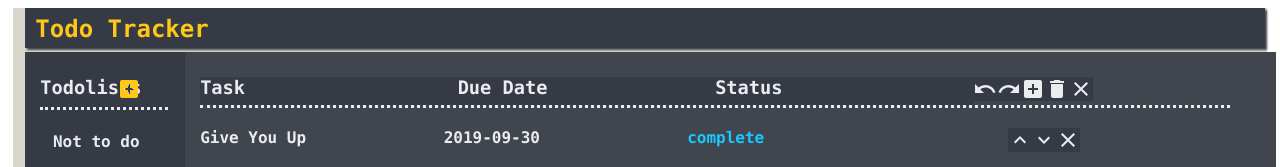
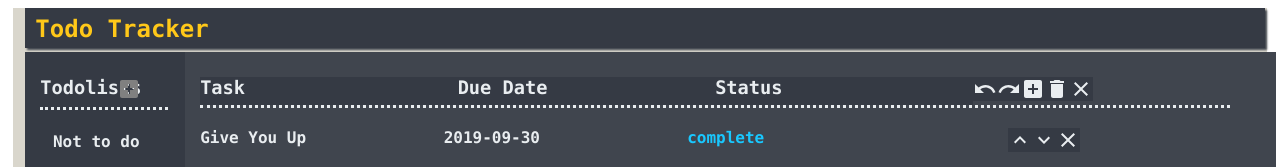
Before and after one commit to KevinD65/CSE-316-HW2, a React (Create React App) app in the folder todo_tracker_hw2-main/: page / in a window 1280 px wide. Both pictures are taken after a click on the element "Not to do". Shown: the top 167 px of the page. Built offline with nearby package versions, Linux system fonts and the light colour scheme; the HTML template or start-up script is replaced by a standard one.

Commit message:
completed greying of add-list-button

```diff
--- a/todo_tracker_hw2-main/src/App.js
+++ b/todo_tracker_hw2-main/src/App.js
@@ -91,6 +91,10 @@ class App extends Component {
   }
 
   addNewList = () => {
+    if(this.state.currentList == null){
+
+    }
+
     let newToDoListInList = [this.makeNewToDoList()];
     let newToDoListsList = [...newToDoListInList, ...this.state.toDoLists];
     let newToDoList = newToDoListInList[0];
@@ -355,7 +359,7 @@ class App extends Component {
     }
   }
 
-  deleteList = () =>{
+  deleteList = () => {
     let listID = this.state.currentList.id;
     let updateToDoLists = this.state.toDoLists.filter(removeList => removeList.id !== listID); //filter out the list to remove
     this.setState({
@@ -363,6 +367,14 @@ class App extends Component {
       currentList: {items: []},
       deletionModal: false
     })
+  }
+
+  closeList = () => {
+    if(this.getSelected() == true){
+      this.setState({
+        currentList: {items: []}
+      })
+    }
   }
 
   undo = () =>{
@@ -395,7 +407,17 @@ class App extends Component {
     }
   }
 
+  getSelected = () => {
+    for(let i = 0; i < this.state.toDoLists.length; i++){
+      if(this.state.currentList.id == this.state.toDoLists[i].id){
+        return true;
+      }
+    }
+    return false;
+  }
+
   render() {
+    console.log(this.state.currentList);
     let items = this.state.currentList.items;
     return (
       <div id="root" onKeyDown = {this.detectControl} onKeyUp = {this.detectControl}>
@@ -405,6 +427,7 @@ class App extends Component {
         }
         <Navbar />
         <LeftSidebar
+          selected={this.getSelected}
           toDoLists={this.state.toDoLists}
           loadToDoListCallback={this.loadToDoList}
           addNewListCallback={this.addNewList}
@@ -421,6 +444,7 @@ class App extends Component {
           downCallback={this.itemDownTransaction}  //callback for moving item down
           deleteItemCallback={this.removeItemTransaction} //callback for deleting items
           trashButtonCallback={this.toggleDeletionModal} //callback for deleting a list
+          closeButtonCallback={this.closeList}
         />
       </div>
     );
--- a/todo_tracker_hw2-main/src/components/LeftSidebar.js
+++ b/todo_tracker_hw2-main/src/components/LeftSidebar.js
@@ -12,16 +12,27 @@ class LeftSidebar extends Component {
         this.props.addNewListCallback();
     }
 
+    handleSelect = () => {
+        return this.props.selected();
+    }
+
     render() {
         return (
             <div id="left-sidebar">
                 <div id="left-sidebar-header" class="section-header">
                     <span class="left-sidebar-header-text">Todolists</span>
                     <span class="left-sidebar-controls" id="add-undo-redo-box">
-                        <AddBox
+                        {this.handleSelect()
+                        ? <AddBox
                             id="add-list-button"
                             className="material-icons todo_button"
-                            onClick={this.handleAddNewList} />
+                            onClick={this.handleAddNewList}
+                            style = {{color: "grey"}}/>
+                        : <AddBox
+                            id="add-list-button"
+                            className="material-icons todo_button"
+                            onClick={this.handleAddNewList}/>
+                        }
                     </span>
                 </div>
                 <div id="todo-lists-list">
--- a/todo_tracker_hw2-main/src/components/Workspace.js
+++ b/todo_tracker_hw2-main/src/components/Workspace.js
@@ -12,20 +12,24 @@ class Workspace extends Component {
         super(props);
     }
 
-    handleUndo = () =>{
+    handleUndo = () => {
         this.props.undoCallback();
     }
 
-    handleRedo = () =>{
+    handleRedo = () => {
         this.props.redoCallback();
     }
 
-    handleAddItem = () =>{
+    handleAddItem = () => {
         this.props.addItemCallback();
     }
 
-    handleDelete = () =>{
+    handleDelete = () => {
         this.props.trashButtonCallback();
+    }
+
+    handleClose = () => {
+        this.props.closeButtonCallback();
     }
 
     render() {
@@ -40,7 +44,7 @@ class Workspace extends Component {
                         <Redo id="redo-button" className="list-item-control material-icons todo-button" onClick = {this.handleRedo}/>
                         <AddBox id="add-item-button" className="list-item-control material-icons todo-button" onClick = {this.handleAddItem}/>
                         <Delete id="delete-list-button" className="list-item-control material-icons todo-button" onClick = {this.handleDelete}/>
-                        <Close id="close-list-button" className="list-item-control material-icons todo-button" />
+                        <Close id="close-list-button" className="list-item-control material-icons todo-button" onClick = {this.handleClose}/>
                     </div>
                 </div>
                 <div id="todo-list-items-div">
```
